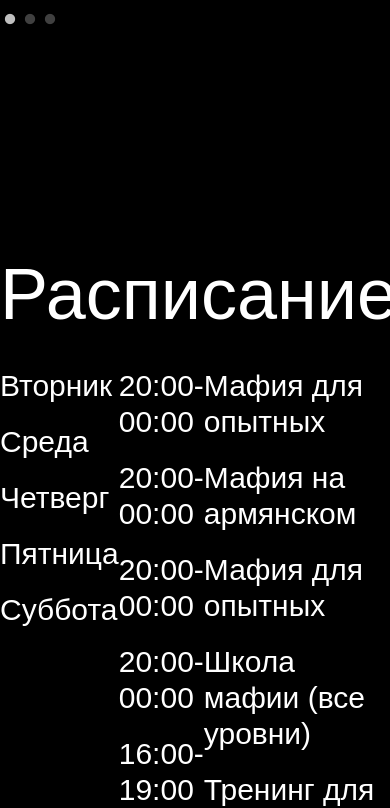
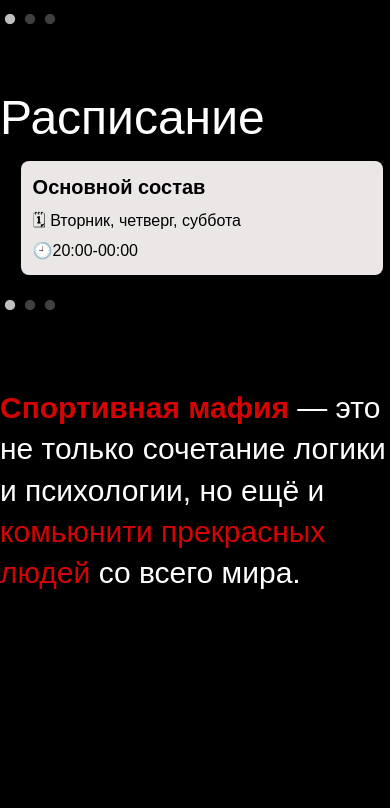
Before and after one commit to saroyangor/joker-mafia, a React (Vite) app: page / in a window 390 px wide. Shown: the part 996-1804 px from the top of the page. Built offline with nearby package versions, Linux system fonts and the light colour scheme.

Commit message:
2 more mobile blocks

```diff
--- a/src/components/Quote.jsx
+++ b/src/components/Quote.jsx
@@ -1,7 +1,7 @@
 export function Quote() {
   return (
-    <section className="mt-60">
-      <p className="text-7xl leading-snug">
+    <section className="lg:mt-60 mt-24">
+      <p className="xl:text-7xl lg:text-5xl md:text-4xl text-3xl leading-snug">
         <span className="text-red font-bold">Спортивная мафия</span> — это не только сочетание логики и психологии, но ещё и <span className="text-red font-medium">комьюнити прекрасных людей</span> со всего мира.
       </p>
     </section>
--- a/src/components/Schedule.jsx
+++ b/src/components/Schedule.jsx
@@ -1,8 +1,32 @@
+import Slider from 'react-slick'
+
+import 'slick-carousel/slick/slick.css'
+import 'slick-carousel/slick/slick-theme.css'
+
 export function Schedule() {
+  const settings = {
+    dots: true,
+    infinite: true,
+    slidesToShow: 2,
+    slidesToScroll: 1,
+    arrows: false,
+    className: 'schedule',
+    dotsClass: 'slick-dots',
+    responsive: [
+      {
+        breakpoint: 640,
+        settings: {
+          slidesToShow: 1,
+          slidesToScroll: 1,
+        },
+      },
+    ],
+  }
+
   return (
-    <section className="mt-60">
-      <h2 className="text-7xl font-medium leading-snug">Расписание</h2>
-      <div className="mt-6 flex justify-between">
+    <section className="lg:mt-60 mt-20">
+      <h2 className="lg:text-7xl text-5xl font-medium leading-snug">Расписание</h2>
+      <div className="hidden mt-6 lg:flex justify-between ">
         <ul className="flex flex-col gap-5 text-3xl">
           <li>Вторник</li>
           <li>Среда</li>
@@ -27,6 +51,28 @@ export function Schedule() {
           <li>Мафия для всех уровней</li>
         </ul>
       </div>
+
+      <div className="slider-container mt-2.5 lg:hidden">
+        <Slider {...settings}>
+          <div className="bg-lightgray rounded-lg p-3 min-w-80">
+            <h3 className="font-bold text-xl text-black">Основной состав</h3>
+            <p className="text-black mt-2">🗓 Вторник, четверг, суббота</p>
+            <p className="text-black mt-1.5">🕘20:00-00:00</p>
+          </div>
+
+          <div className="bg-lightgray rounded-lg p-3 min-w-80">
+            <h3 className="font-bold text-xl text-black">Школа мафии (новички)</h3>
+            <p className="text-black mt-2">🗓 Пятница</p>
+            <p className="text-black mt-1.5">🕘19:30-00:00</p>
+          </div>
+
+          <div className="bg-lightgray rounded-lg p-3 min-w-80">
+            <h3 className="font-bold text-xl text-black">Мафия на армянском</h3>
+            <p className="text-black mt-2">🗓 Среда</p>
+            <p className="text-black mt-1.5">🕘20:00-00:00</p>
+          </div>
+        </Slider>
+      </div>
     </section>
   )
 }
--- a/src/index.css
+++ b/src/index.css
@@ -25,6 +25,12 @@ body {
     gap: 24px;
 }
 
+.schedule > .slick-list > .slick-track {
+    display: flex;
+    gap: 24px;
+    margin-bottom: 16px;
+}
+
 .slick-dots li button:before{
     color: white;
 }
--- a/tailwind.config.js
+++ b/tailwind.config.js
@@ -16,6 +16,8 @@ export default {
       'iris-100': '#5d5fef',
       'iris-80': '#7879f1',
       'iris-60': '#a5a6f6',
+      'lightgray': '#ebe7e7',
+      'graylight': '#D9D9D9',
     },
     fontFamily: {
       'montserrat': ['Montserrat', 'sans-serif'],
```
